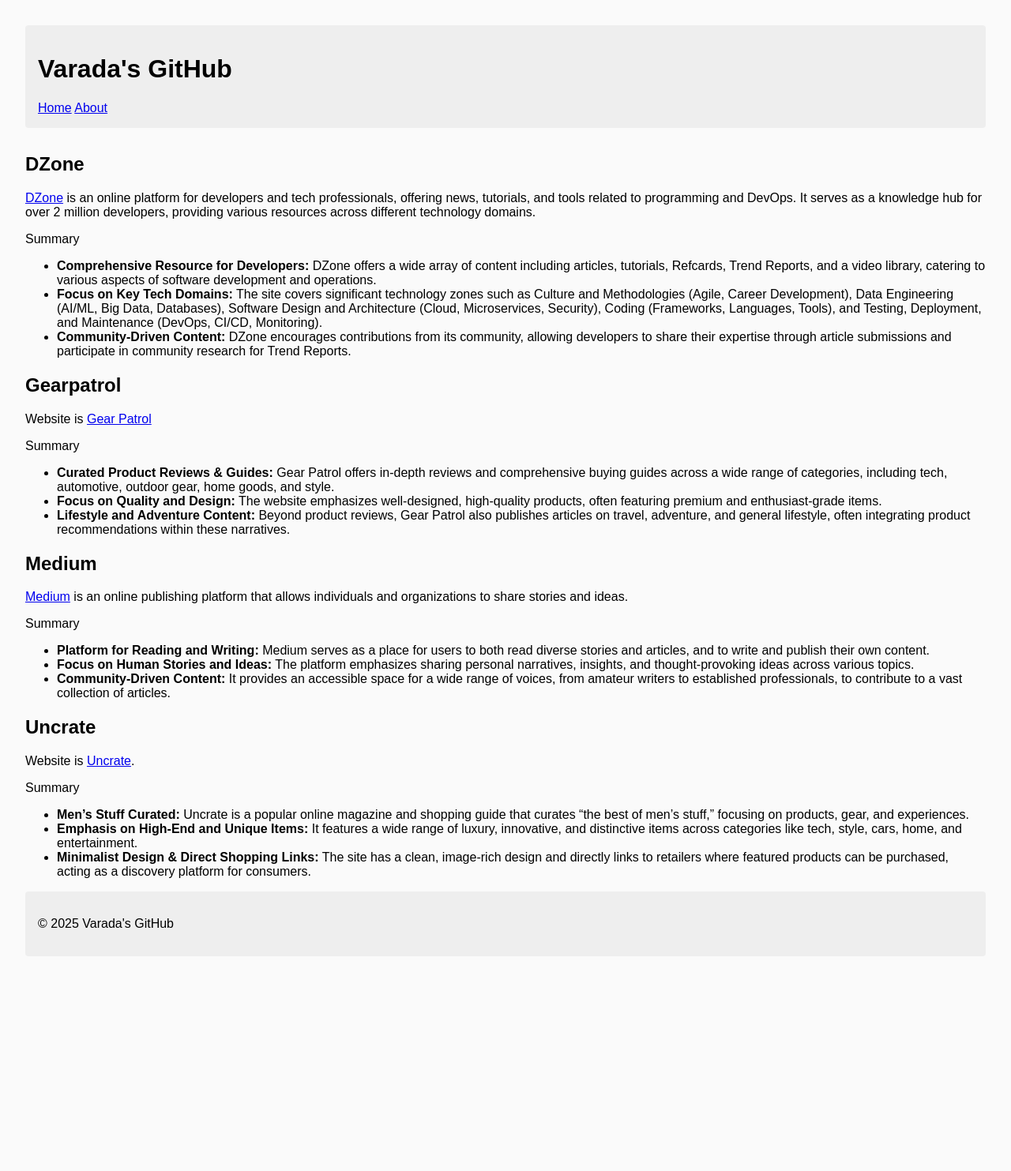
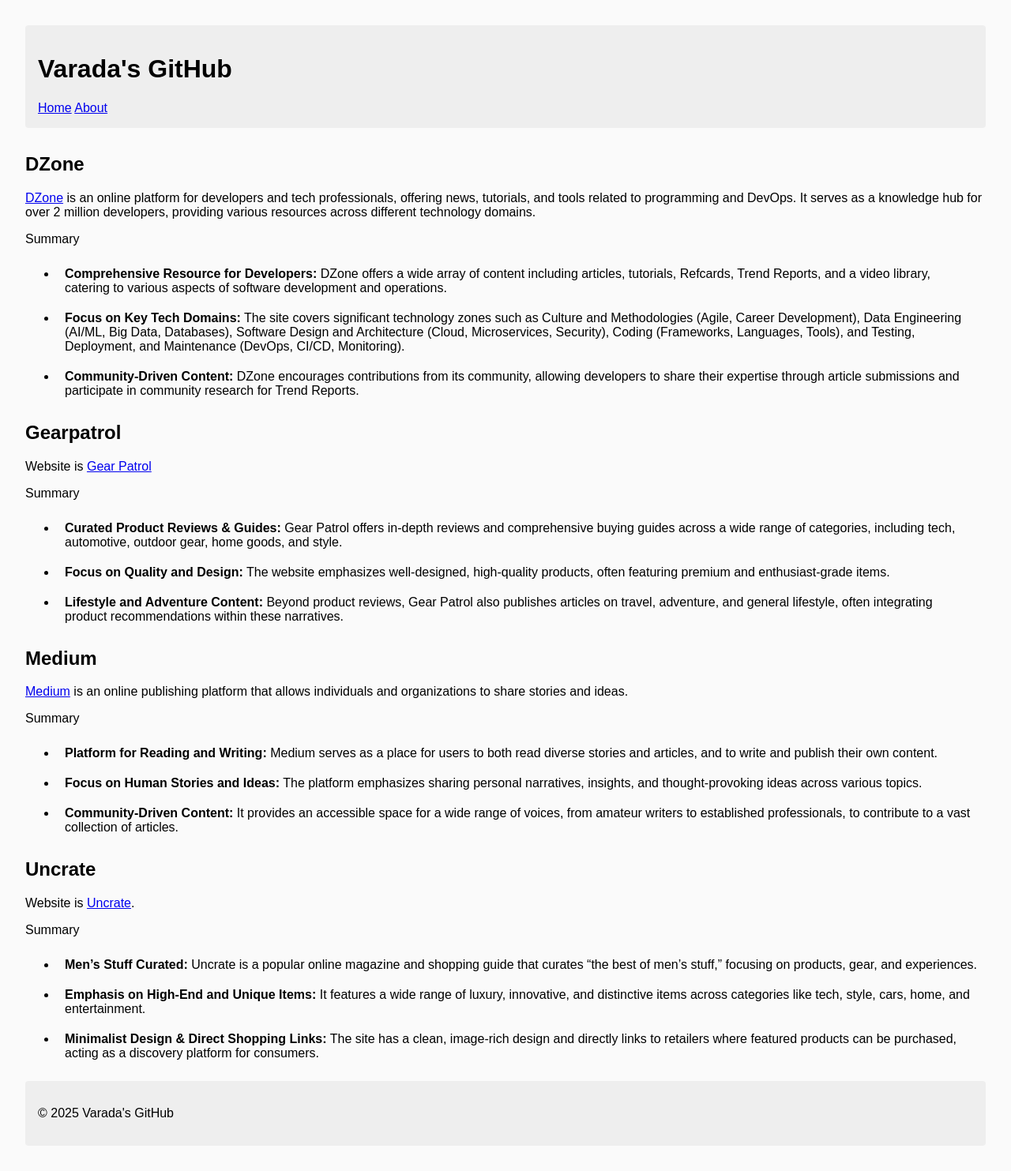
Before and after one commit to ivarada/ivarada.github.io, a Jekyll site: the page built from websites.md, in a window 1280 px wide. Shown: the whole page at 79% size. Built offline with Jekyll 4.4.1, drawn with Linux system fonts in a browser that asks for light colours; our own code applies the rules of GitHub Pages for plain Markdown files; before the commit the page ends 1243 px from its top, so only the background shows below that.

Commit message:
Add padding to list items in main style

```diff
--- a/assets/style.css
+++ b/assets/style.css
@@ -11,3 +11,6 @@
 main {
   margin-top: 2em;
 }
+ul li {
+  padding: 10px;
+}
```
